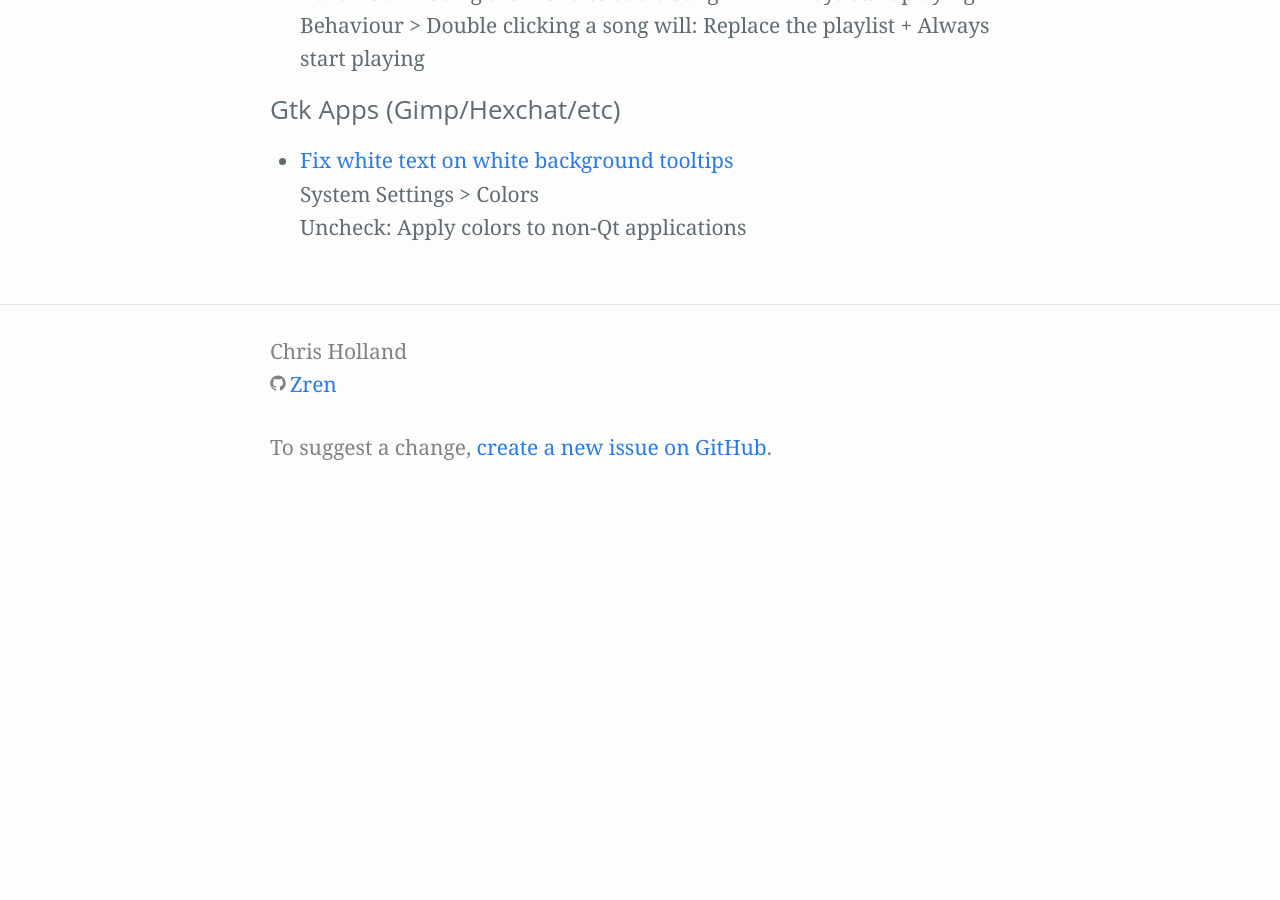
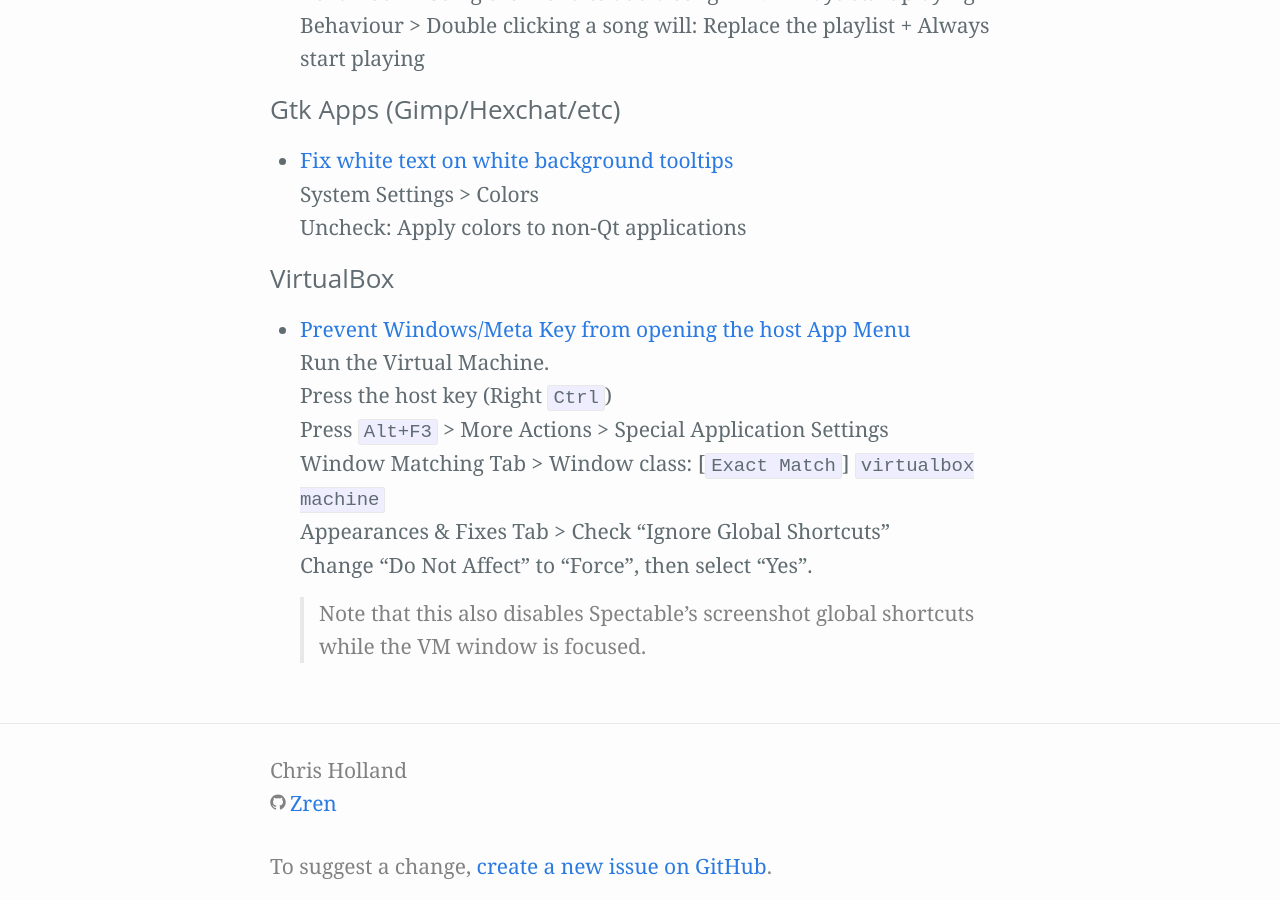
Before and after one commit to Zren/zren.github.io, a Jekyll site: the page built from kde_tips.md, in a window 1280 px wide and 900 px high, scrolled down 12285 px. Built offline with Jekyll 4.4.1, drawn with Linux system fonts in a browser that asks for light colours; our own code applies the rules of GitHub Pages for plain Markdown files; before the commit the page ends 12779 px from its top, so only the background shows below that.

Commit message:
Mention a workaround to disable Meta key when focusing a VirtualBox VM

```diff
--- a/kde_tips.md
+++ b/kde_tips.md
@@ -470,3 +470,17 @@
   Uncheck: Apply colors to non-Qt applications
 {% endcapture%}{% include tip.html label=label contents=contents %}
 </ul>
+
+### VirtualBox
+
+<ul>
+{% capture label %}Prevent Windows/Meta Key from opening the host App Menu{% endcapture %}{% capture contents %}
+  Run the Virtual Machine.
+  Press the host key (Right `Ctrl`)
+  Press `Alt+F3` > More Actions > Special Application Settings
+  Window Matching Tab > Window class: [`Exact Match`] `virtualbox machine`
+  Appearances & Fixes Tab > Check "Ignore Global Shortcuts"
+  Change "Do Not Affect" to "Force", then select "Yes".
+  > Note that this also disables Spectable's screenshot global shortcuts while the VM window is focused.
+{% endcapture%}{% include tip.html label=label contents=contents %}
+</ul>
```
